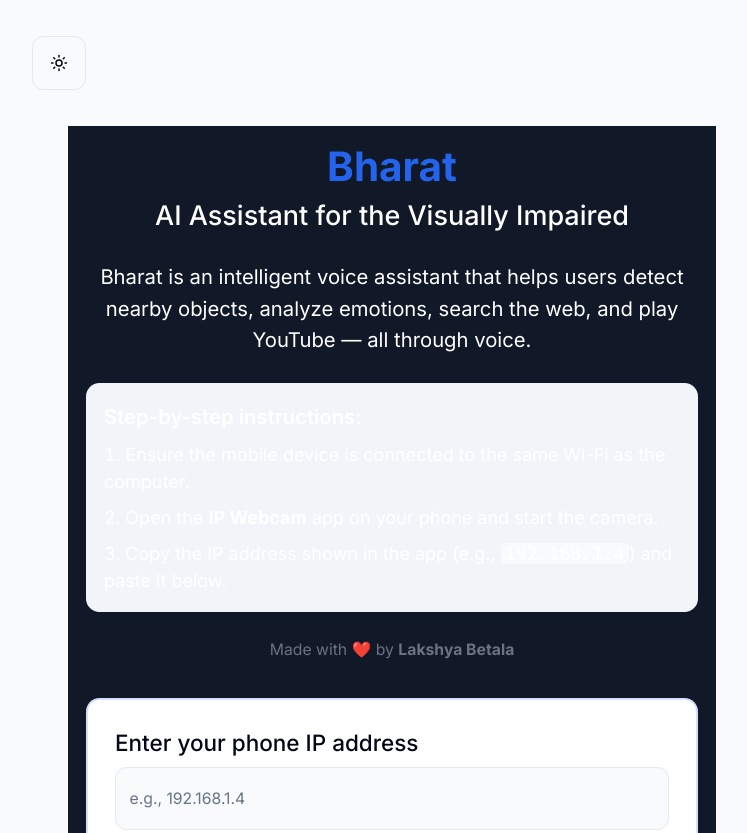
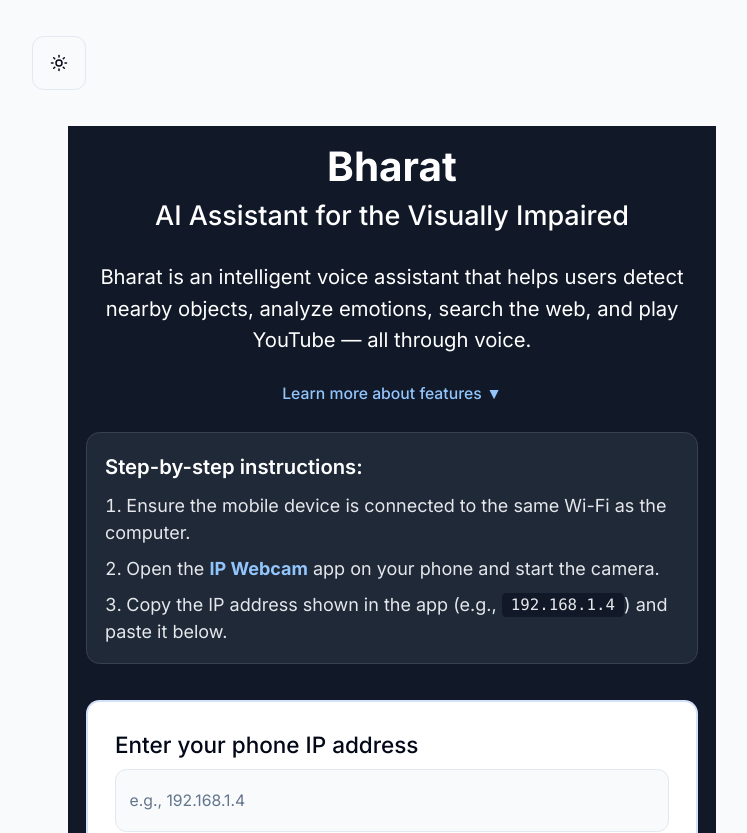
Before and after one commit to LakshyaBetala/saarthi-deploy, a Next.js app: page / in a window 1280 px wide. Shown: the top 833 px of the page, without its empty margins (248-995 px from the left). Built offline with nearby package versions, Linux system fonts and the light colour scheme.

Commit message:
updated front_end 2.0

```diff
--- a/components/welcome-section.tsx
+++ b/components/welcome-section.tsx
@@ -1,33 +1,67 @@
+import { useState } from "react"
+
 export function WelcomeSection() {
+  const [showMoreInfo, setShowMoreInfo] = useState(false)
+
   return (
     <section className="text-center space-y-6">
       <div className="space-y-2">
-        <h1 className="text-3xl md:text-4xl font-bold text-primary">Bharat</h1>
-        <h2 className="text-xl md:text-2xl font-medium">AI Assistant for the Visually Impaired</h2>
+        <h1 className="text-3xl md:text-4xl font-bold text-white">Bharat</h1>
+        <h2 className="text-xl md:text-2xl font-medium text-white">AI Assistant for the Visually Impaired</h2>
       </div>
 
-      <p className="text-lg">
+      <p className="text-lg text-white">
         Bharat is an intelligent voice assistant that helps users detect nearby objects, analyze emotions, search the
         web, and play YouTube — all through voice.
       </p>
 
-      <div className="bg-muted p-4 rounded-lg text-left">
-        <h3 className="font-semibold text-lg mb-2">Step-by-step instructions:</h3>
-        <ol className="list-decimal list-inside space-y-2">
+      <div className="flex justify-center">
+        <button
+          onClick={() => setShowMoreInfo(!showMoreInfo)}
+          className="text-blue-300 hover:text-blue-100 flex items-center gap-1 text-sm font-medium"
+        >
+          {showMoreInfo ? "Hide details" : "Learn more about features"}
+          <span>{showMoreInfo ? "▲" : "▼"}</span>
+        </button>
+      </div>
+
+      {showMoreInfo && (
+        <div className="bg-gray-800 p-4 rounded-lg text-left border border-gray-700">
+          <h3 className="font-semibold text-lg mb-3 text-white">Key Features:</h3>
+          <ul className="space-y-2 text-gray-200">
+            <li className="flex items-start gap-2">
+              <span className="font-bold text-blue-300 mt-0.5">✓</span>
+              <span><strong>Object Detection:</strong> Identifies objects in the surroundings using computer vision</span>
+            </li>
+            <li className="flex items-start gap-2">
+              <span className="font-bold text-blue-300 mt-0.5">✓</span>
+              <span><strong>Emotion Recognition:</strong> Analyzes facial emotions of people in view</span>
+            </li>
+            <li className="flex items-start gap-2">
+              <span className="font-bold text-blue-300 mt-0.5">✓</span>
+              <span><strong>Web Search:</strong> Searches the internet for information on command</span>
+            </li>
+            <li className="flex items-start gap-2">
+              <span className="font-bold text-blue-300 mt-0.5">✓</span>
+              <span><strong>Media Player:</strong> Plays music, videos, and other content from YouTube</span>
+            </li>
+          </ul>
+        </div>
+      )}
+
+      <div className="bg-gray-800 p-4 rounded-lg text-left border border-gray-700">
+        <h3 className="font-semibold text-lg mb-2 text-white">Step-by-step instructions:</h3>
+        <ol className="list-decimal list-inside space-y-2 text-gray-200">
           <li>Ensure the mobile device is connected to the same Wi-Fi as the computer.</li>
           <li>
-            Open the <strong>IP Webcam</strong> app on your phone and start the camera.
+            Open the <strong className="text-blue-300">IP Webcam</strong> app on your phone and start the camera.
           </li>
           <li>
-            Copy the IP address shown in the app (e.g., <code className="bg-background px-1 rounded">192.168.1.4</code>)
+            Copy the IP address shown in the app (e.g., <code className="bg-gray-900 px-2 py-0.5 rounded text-sm">192.168.1.4</code>)
             and paste it below.
           </li>
         </ol>
       </div>
-
-      <footer className="text-sm text-gray-500 mt-8">
-        Made with <span className="text-red-500">❤️</span> by <strong>Lakshya Betala</strong>
-      </footer>
     </section>
   )
 }
```
